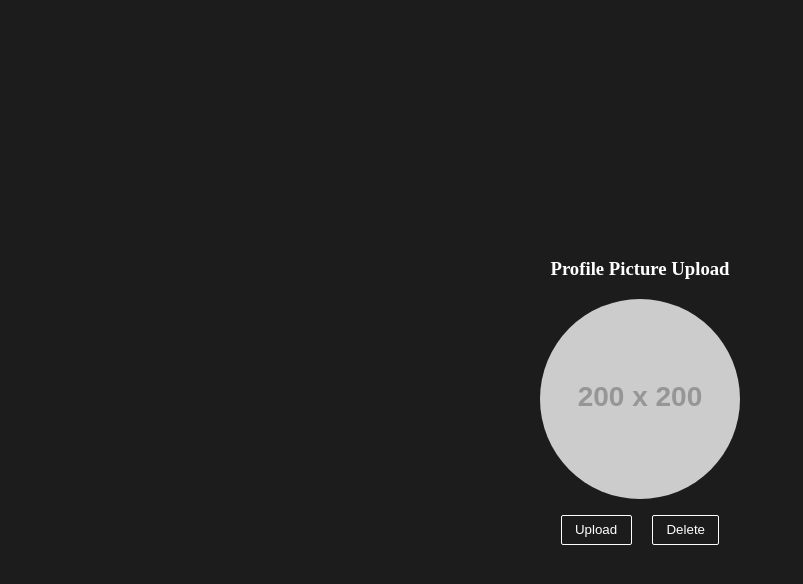
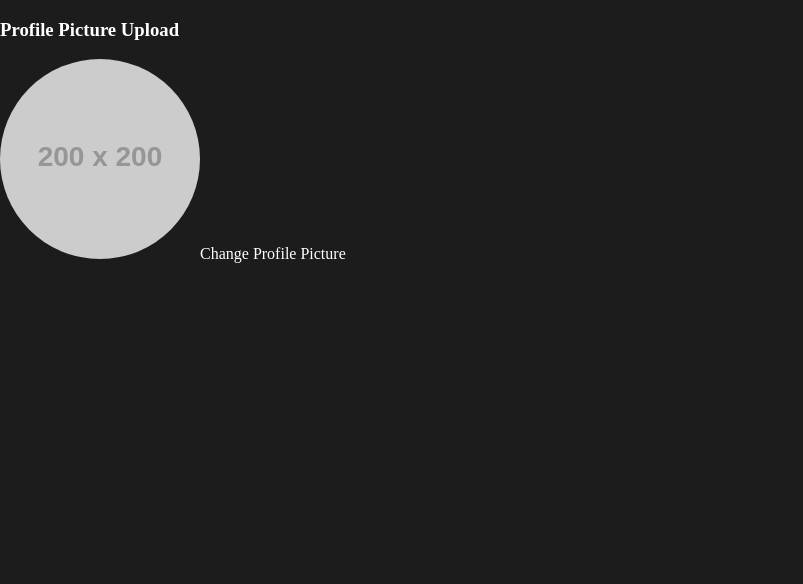
Before and after one commit to EthanBonsignori/picture-upload-tutorial, a React (Create React App) app: page / in a window 1280 px wide. Shown: the top 584 px of the page, without its empty margins (0-803 px from the left). Built offline with nearby package versions, Linux system fonts and the light colour scheme.

Commit message:
add file upload

```diff
--- a/src/components/App.js
+++ b/src/components/App.js
@@ -1,16 +1,39 @@
 import React from 'react';
 
 function App() {
+
+  // Placeholder, will fetch url from Database when setup
+  const profilePictureUrl = "https://placehold.it/200x200"
+
+  const handleChange = (evt) => {
+    const reader = new FileReader();
+    const file = evt.target.files[0];
+
+    reader.readAsDataURL(file);
+
+    // when the file is converted
+    reader.onload = () => {
+      console.log(reader.result)
+    }
+
+    // log errors
+    reader.onerror = (err) => {
+      console.log(err)
+    }
+  }
+
   return (
     <div className="App">
-      <div className="wrapper">
       <h3>Profile Picture Upload</h3>
-      <img className="profile-picture" alt="profile" src="https://placehold.it/200x200"/>
-      <div className="button-wrapper">
-        <button>Upload</button>
-        <button>Delete</button>
-      </div>
-     </div>
+      <img className="profile-picture" alt="profile" src={profilePictureUrl} />
+      <label htmlFor="upload" className="upload-label">Change Profile Picture</label>
+      <input // file upload
+        type="file"
+        accept="image/*"
+        id="upload"
+        onChange={handleChange}
+        style={{ display: 'none' }}
+      />
     </div>
   );
 };
```
